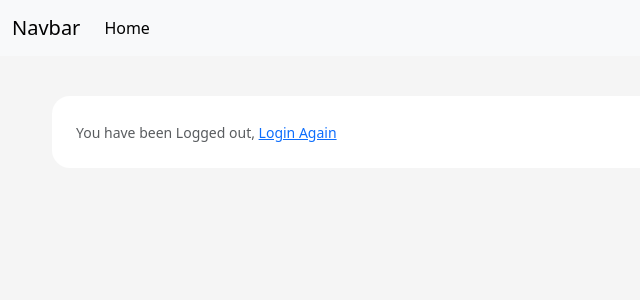
After one commit to hasalioma3/IMS, a Django app: page /logout/ in a window 1280 px wide. The commit adds this page. Shown: the top 300 px of the page, without its empty margins (0-640 px from the left). Run offline with Django 4.2, Linux system fonts and the light colour scheme.

Commit message:
Added Login/logout/bootstrap/crispy

```diff
--- a/inventory/urls.py
+++ b/inventory/urls.py
@@ -1,5 +1,8 @@
 from .views import index
 from django.urls import path
+
+
+# namespace = "inventory"
 
 urlpatterns = [
     path("", index, name="index"),
--- a/inventory/views.py
+++ b/inventory/views.py
@@ -2,4 +2,7 @@ from django.shortcuts import render
 
 # Create your views here.
 def index(request):
-    return render(request, "inventory/index.html")
+    context = {
+        "title": "Index Page"
+    }
+    return render(request, "inventory/index.html", context=context)
--- /dev/null
+++ b/req.txt
@@ -0,0 +1,3 @@
+asgiref==3.6.0
+Django==4.1.5
+sqlparse==0.4.3
--- a/src/urls.py
+++ b/src/urls.py
@@ -1,22 +1,14 @@
-"""src URL Configuration
 
-The `urlpatterns` list routes URLs to views. For more information please see:
-    https://docs.djangoproject.com/en/4.1/topics/http/urls/
-Examples:
-Function views
-    1. Add an import:  from my_app import views
-    2. Add a URL to urlpatterns:  path('', views.home, name='home')
-Class-based views
-    1. Add an import:  from other_app.views import Home
-    2. Add a URL to urlpatterns:  path('', Home.as_view(), name='home')
-Including another URLconf
-    1. Import the include() function: from django.urls import include, path
-    2. Add a URL to urlpatterns:  path('blog/', include('blog.urls'))
-"""
 from django.contrib import admin
 from django.urls import path,include
 
+# from django.contrib.auth import views as auth_views
+from django.contrib.auth.views import LoginView, LogoutView
+
+
 urlpatterns = [
     path('admin/', admin.site.urls),
-    path("", include("inventory.urls"))
+    path("inventory/", include("inventory.urls"), name="inventory"),
+    path("", LoginView.as_view(template_name = "src/login.html"), name="login"),
+    path("logout/", LogoutView.as_view(template_name = "src/logout.html"), name="logout")
 ]
--- /dev/null
+++ b/static/css/main.css
@@ -0,0 +1,9 @@
+body{
+    background-color: rgb(245,245,245);
+}
+.content-section {
+    background: #fff;
+    margin: 40px;
+    padding: 1.5rem 1.5rem;
+    border-radius: 18px;
+}
--- a/templates/layout.html
+++ b/templates/layout.html
@@ -1,14 +1,54 @@
+{% load static %}
+
 <!DOCTYPE html>
 <html lang="en">
 <head>
     <meta charset="UTF-8">
     <meta http-equiv="X-UA-Compatible" content="IE=edge">
     <meta name="viewport" content="width=device-width, initial-scale=1.0">
-    <title>Document</title>
+    <link href="https://cdn.jsdelivr.net/npm/bootstrap@5.3.0-alpha1/dist/css/bootstrap.min.css" rel="stylesheet" integrity="sha384-GLhlTQ8iRABdZLl6O3oVMWSktQOp6b7In1Zl3/Jr59b6EGGoI1aFkw7cmDA6j6gD" crossorigin="anonymous">
+    <link rel="stylesheet" href="{% static 'css/main.css' %}" type="text/css" >
+    {% if title %}
+    <title>IMS - {{ title }}</title>
+    {% else %}
+    <title>IMS</title>
+
+    {% endif %}
 </head>
 <body>
-    {% block content %}
+    <nav class="navbar navbar-expand-lg bg-body-tertiary">
+        <div class="container-fluid">
+          <a class="navbar-brand" href="{% url 'index' %}">Navbar</a>
+          <button class="navbar-toggler" type="button" data-bs-toggle="collapse" data-bs-target="#navbarNav" aria-controls="navbarNav" aria-expanded="false" aria-label="Toggle navigation">
+            <span class="navbar-toggler-icon"></span>
+          </button>
+          <div class="collapse navbar-collapse" id="navbarNav">
+            <ul class="navbar-nav">
+              <li class="nav-item">
+                <a class="nav-link active" aria-current="page" href="#">Home</a>
+              </li>
+              {% if request.user.is_authenticated %}
+              <li class="nav-item">
+                <a class="nav-link active" aria-current="page" href="{% url 'logout' %}">Logout</a>
+              </li>
 
-    {% endblock %}
+              {% endif %}
+            </ul>
+          </div>
+        </div>
+      </nav>
+    <main>
+        <div class="container-fluid">
+            <div class="col-md-1"></div>
+            <div class="col-md-10 col-sm-12 col-xm-12">
+                {% block content %}
+
+                {% endblock %}
+            </div>
+            <div class="col-md-1"></div>
+        </div>
+    </main>
+    <script src="https://cdn.jsdelivr.net/npm/bootstrap@5.3.0-alpha1/dist/js/bootstrap.bundle.min.js" integrity="sha384-w76AqPfDkMBDXo30jS1Sgez6pr3x5MlQ1ZAGC+nuZB+EYdgRZgiwxhTBTkF7CXvN" crossorigin="anonymous"></script>
+
 </body>
 </html>
--- /dev/null
+++ b/templates/src/logout.html
@@ -0,0 +1,9 @@
+{% extends '../layout.html' %}
+{% load static %}
+{% block content %}
+<div class="content-section">
+    <small class="text-muted">
+        You have been Logged out, <a href="{% url 'login' %}">Login Again</a>
+    </small>
+</div>
+{% endblock content %}
```
Also changed, not shown: src/settings.py (+11 -0 lines), templates/src/login.html (added, +20 -0 lines), db.sqlite3.
